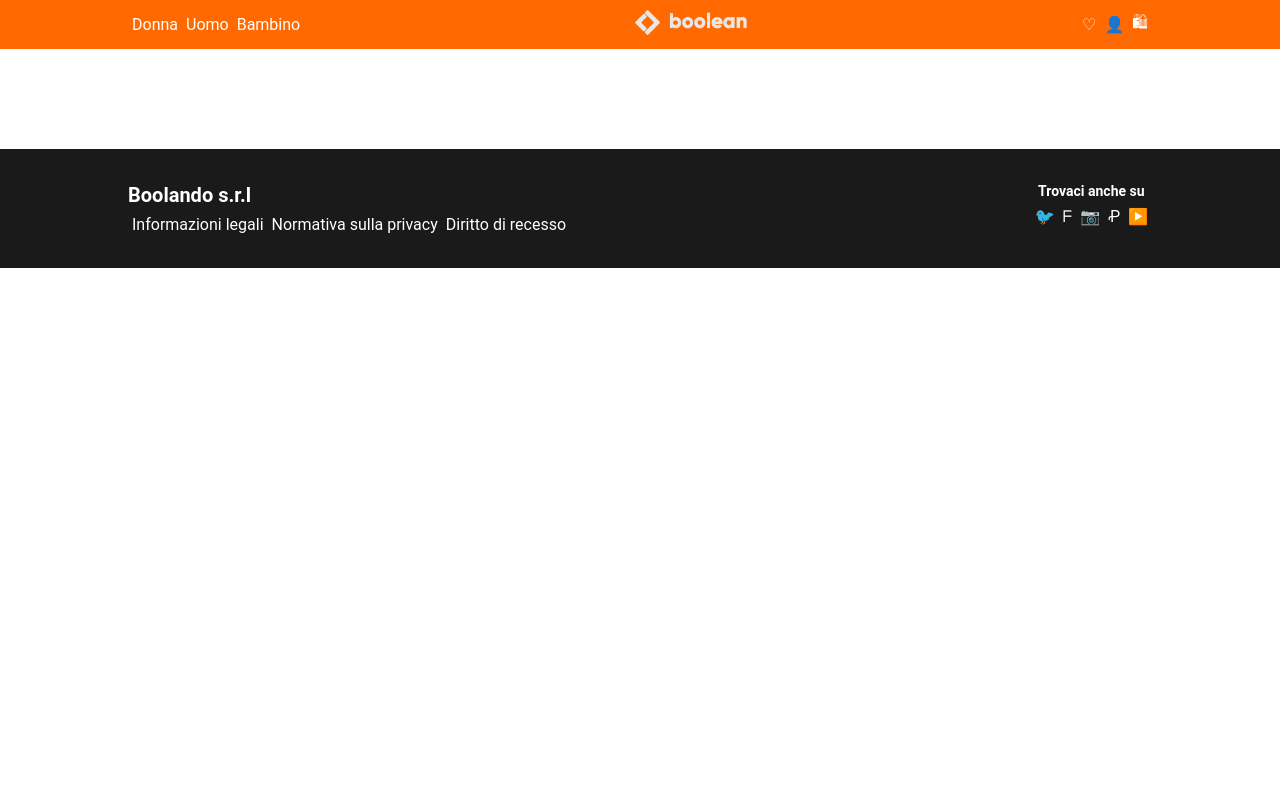
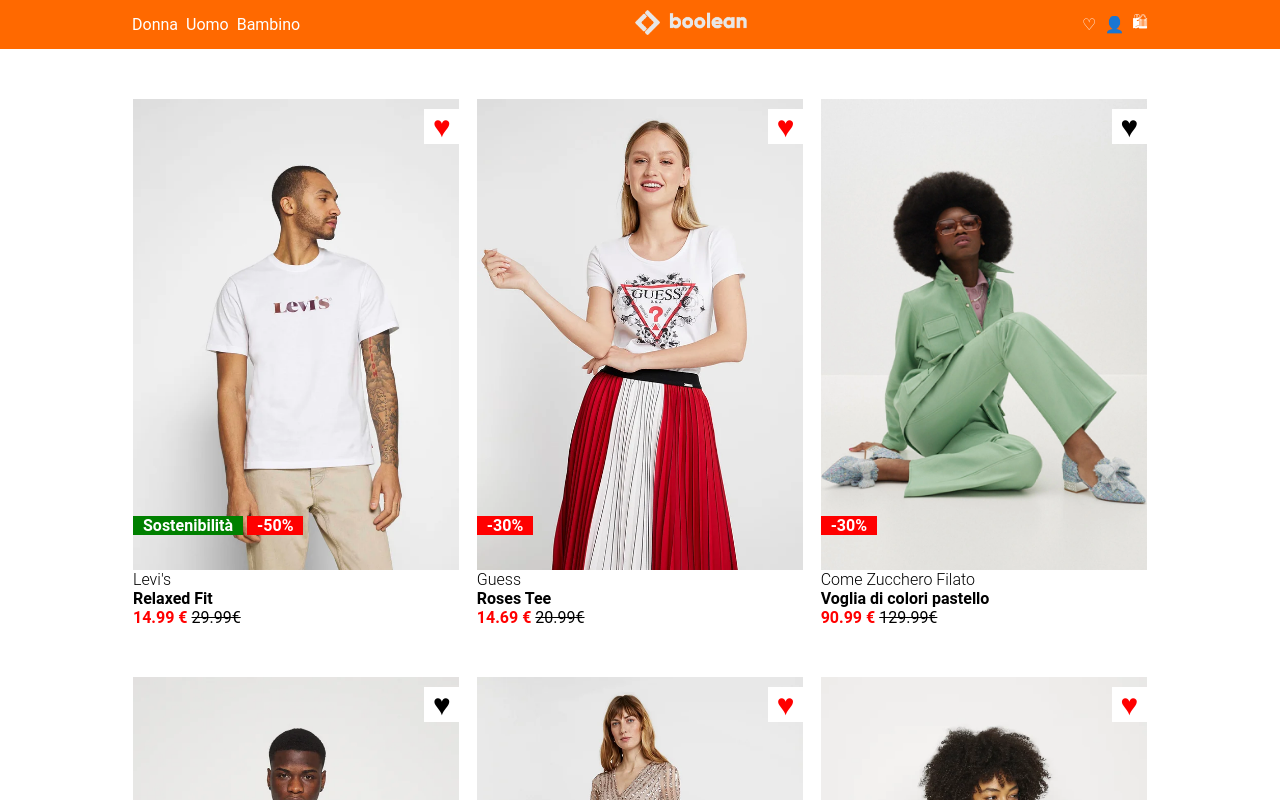
Before and after one commit to hajjamn/vite-boolando, a Vue app: page / in a window 1280 px wide. Shown: the top 800 px of the page. Built offline with nearby package versions, Linux system fonts and the light colour scheme; data requests are answered from the project's data file.

Commit message:
FIX: reactiveness

```diff
--- a/src/components/AppMain.vue
+++ b/src/components/AppMain.vue
@@ -6,13 +6,13 @@
   },
   data() {
     return {
-      products: store.products
+      store: store
     }
   }
 };
 
 /* import db from '../data/db.json' */
-import {store} from '../store.js'
+import { store } from '../store.js'
 import ProductCard from './ProductCard.vue';
 
 </script>
@@ -24,9 +24,9 @@
     <section class="content-section">
       <!-- PRODUCTS LIST -->
       <div class="container">
-        <ul v-if="products.length !== 0" class="row">
+        <ul v-if="store.products.length !== 0" class="row">
           <!-- PRODUCTS -->
-          <ProductCard v-for="product in products" :item="product" :key="product.id"></ProductCard>
+          <ProductCard v-for="product in store.products" :item="product" :key="product.id"></ProductCard>
         </ul>
       </div>
     </section>
```
